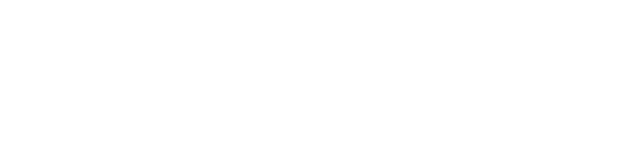
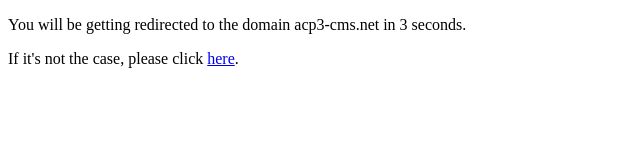
Before and after one commit to ACP3/acp3.github.io, a plain HTML site: page index.html in a window 1280 px wide. Shown: the whole page, without its empty margins (0-640 px from the left). Drawn offline with Linux system fonts and the light colour scheme.

Commit message:
let the index.html redirect to www.acp3-cms.net

```diff
--- a/index.html
+++ b/index.html
@@ -1,11 +1,17 @@
 <!DOCTYPE html>
 <html>
 <head>
-<title>Nothing to see here!</title>
+<title>Redirecting to acp3-cms.net...</title>
 <meta charset="utf-8">
+<meta http-equiv="refresh" content="3; URL=https://www.acp3-cms.net">
 </head>
 
 <body>
-
+<p>
+	You will be getting redirected to the domain acp3-cms.net in 3 seconds.
+</p>
+<p>
+	If it's not the case, please click <a href="http://www.acp3-cms.net">here</a>.
+</p>
 </body>
 </html>
```
